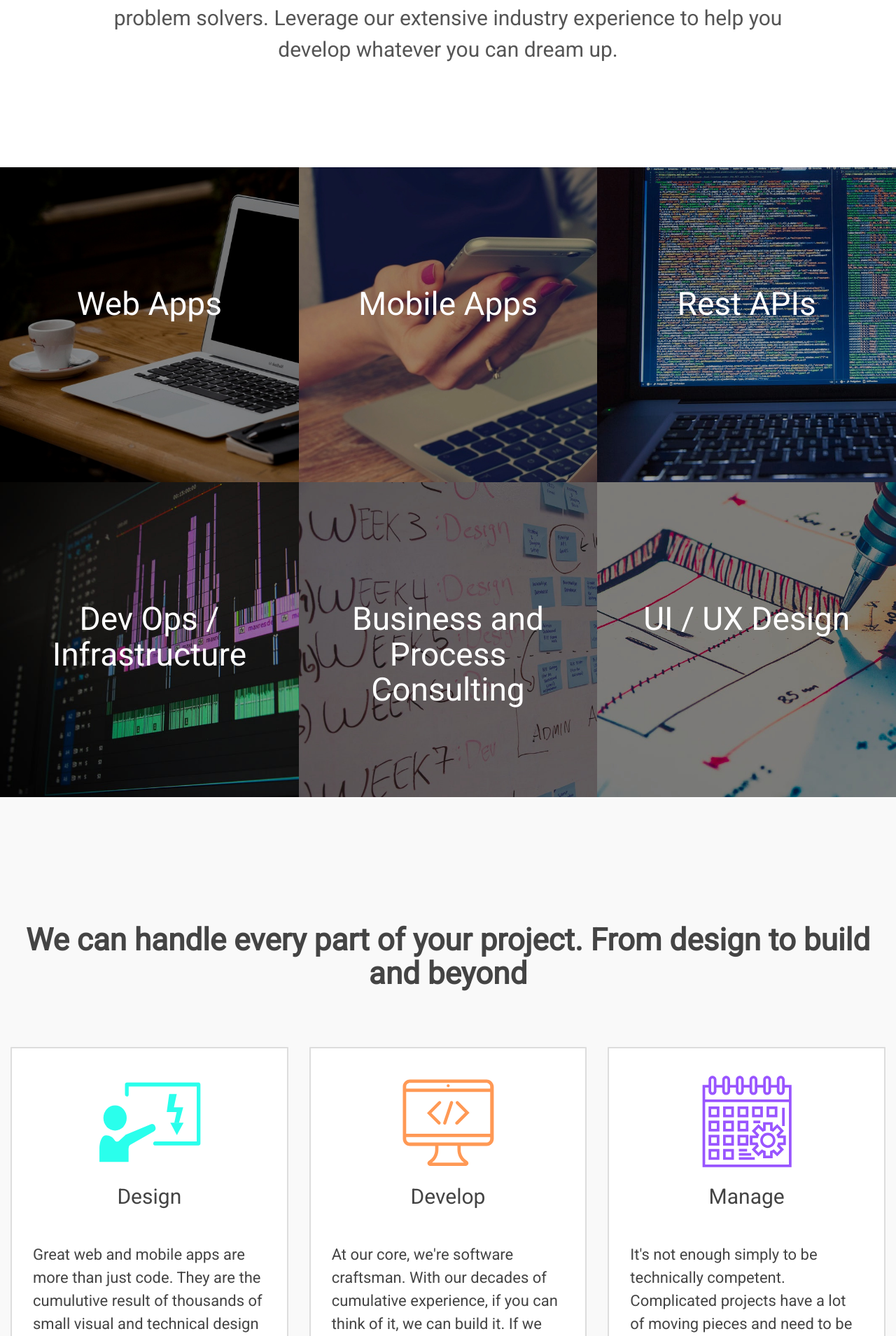
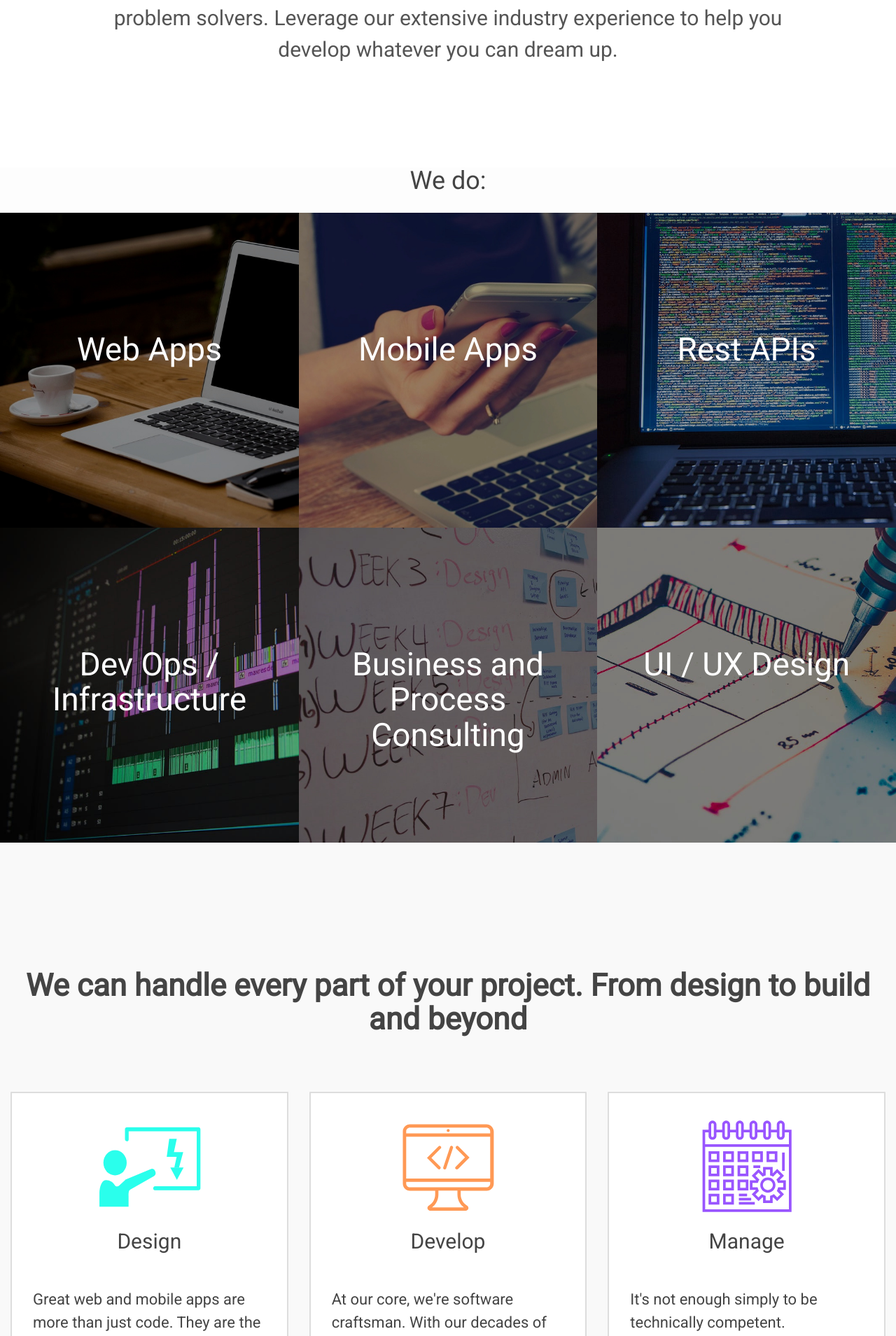
Before and after one commit to Andrew-Max/qubitix, a Jekyll site: the page built from index.html, in a window 1280 px wide. Shown: the part 458-2367 px from the top of the page at 70% size. Built offline with Jekyll 4.4.1, drawn with Linux system fonts in a browser that asks for light colours; nearby versions of some CDN libraries.

Commit message:
larger fonts

```diff
--- a/_sass/_home.scss
+++ b/_sass/_home.scss
@@ -72,7 +72,11 @@
 }
 
 .home.top-level .development{
-
+  .header {
+    color: $font-color-dark;
+    text-align: center;
+    margin-bottom: 25px;
+  }
   .development-card {
     background-size: cover;
     height: 450px;
@@ -163,7 +167,9 @@
     color: $font-color-dark;
   }
   .card {
+    min-height: 525px;
     background: white;
+    font-size: 24px;
   }
   .mode {
     margin-bottom: 60px;
--- a/index.html
+++ b/index.html
@@ -25,6 +25,9 @@
   <div class="main container-fluid">
 
     <div class="row section development">
+    <div class="col-lg-12">
+      <h1 class="header">We do: </h1>
+    </div>
       {% include development_card_start.html
           title="Web Apps" asset="web1a.jpg" %}
         {% include development_card_end.html %}
```
